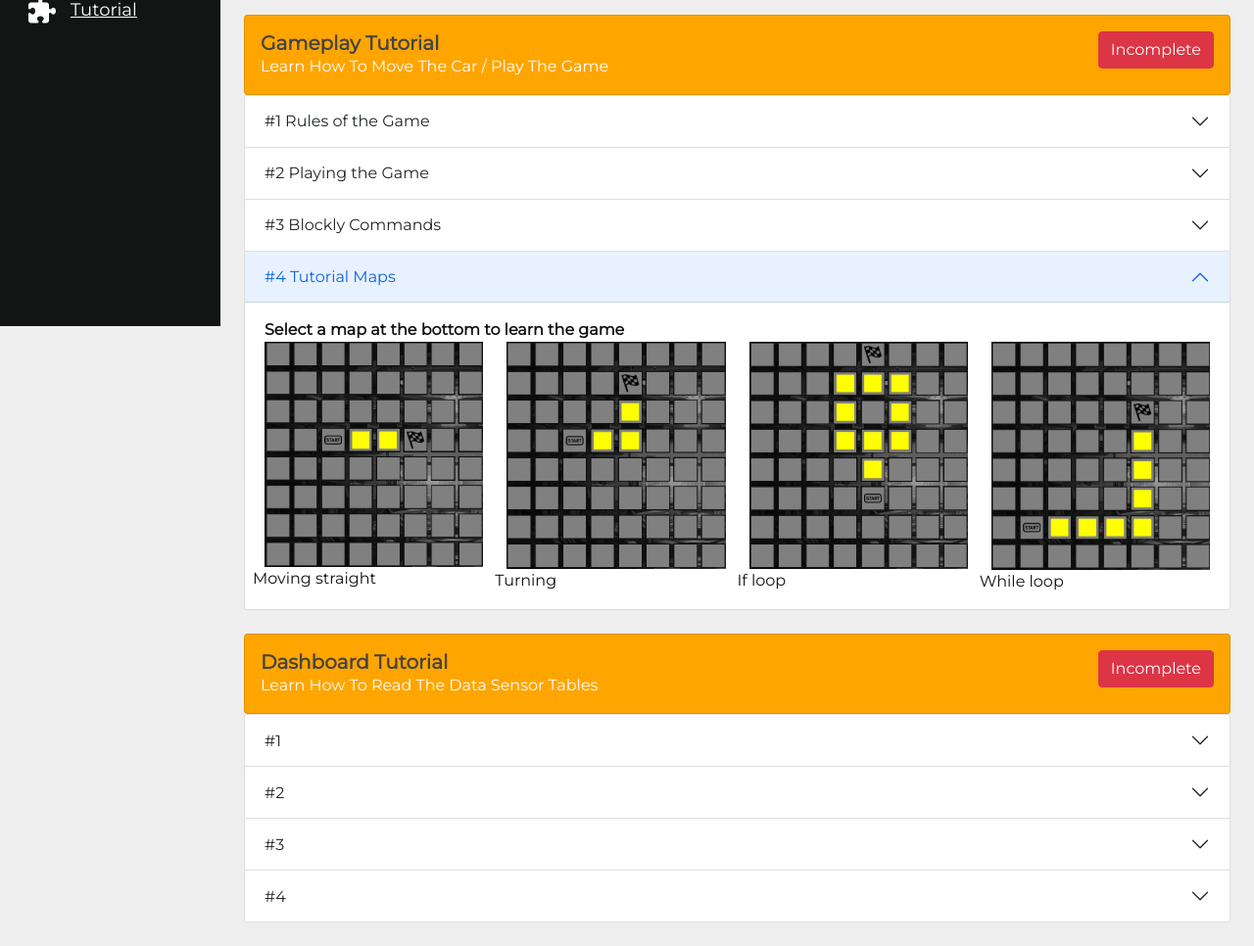
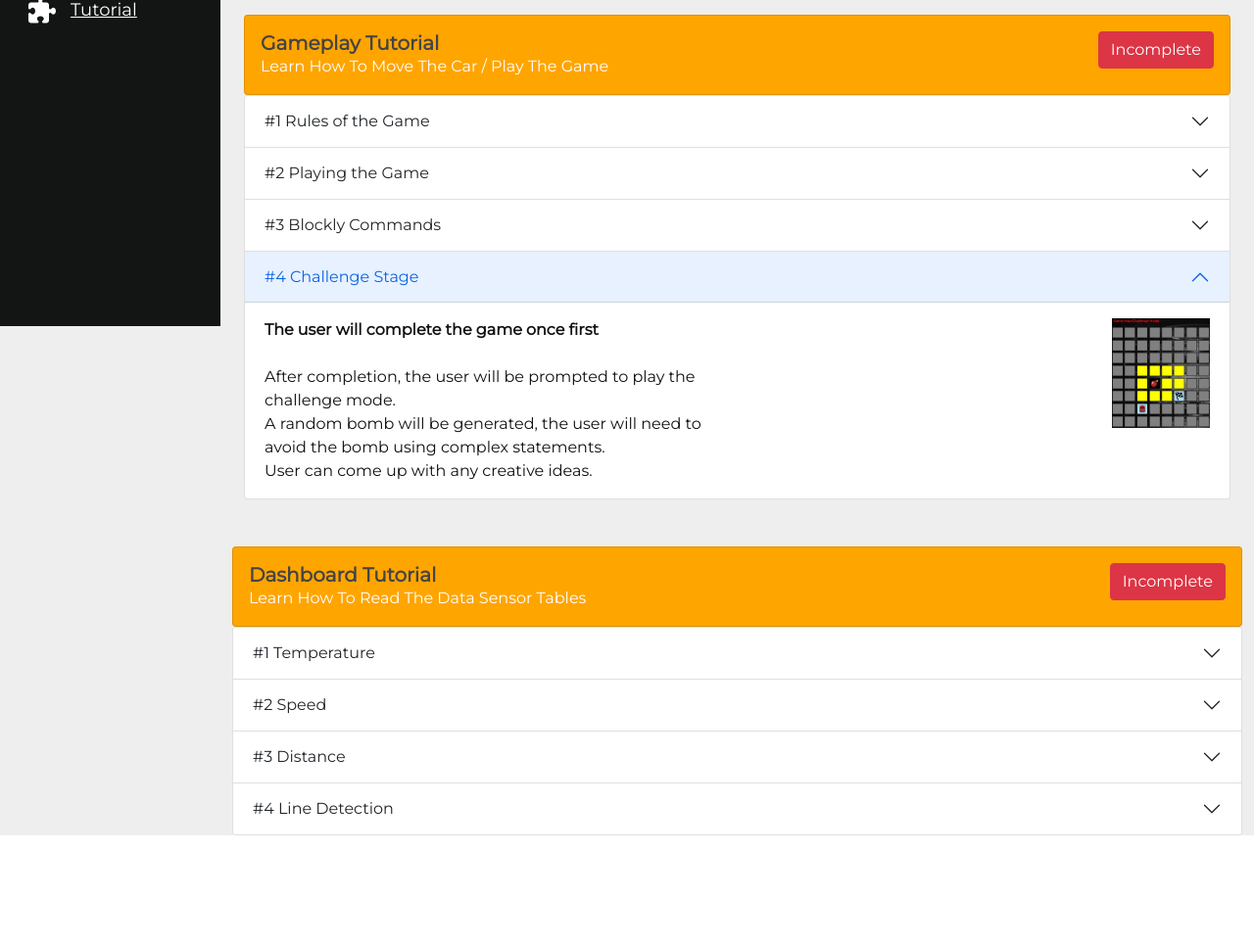
Before and after one commit to SageSG/Wifi-Controlled-Robotic-Car, a Flask app: page /tutorials in a window 1280 px wide, after a click on "#4 Challenge Stage". Shown: the part 527-1493 px from the top of the page at 98% size. After the commit the page ends 1380 px from the top, so only its background shows below. Run offline with Flask 2, Linux system fonts and the light colour scheme; some libraries are stand-ins or nearby versions.

Commit message:
tutorial complete dashboard

```diff
--- a/webportal/templates/tutorials.html
+++ b/webportal/templates/tutorials.html
@@ -284,46 +284,24 @@
 				<button class="accordion-button collapsed" type="button" data-bs-toggle="collapse"
 					onclick="registerTask(7)" data-bs-target="#collapseEight" aria-expanded="false"
 					aria-controls="collapseEight">
-					#4 Tutorial Maps
+					#4 Challenge Stage
 				</button>
 			</h2>
 			<div id="collapseEight" class="accordion-collapse collapse" aria-labelledby="headingEight"
 				data-bs-parent="#accordionExample2">
 				<div class="accordion-body">
-					<strong>Select a map at the bottom to learn the game</strong>
 					<div class="row">
-						<div class="col" size="md6 lg3 xs12">
-							<div class="row">
-								<img style="float:center;" width="100" src="../static/img/forwardmap.JPG"/>
-							</div>
-							<div class="row">
-								Moving straight
-							</div>
+						<div class="col">
+							<strong>The user will complete the game once first</strong><br><br>
+							After completion, the user will be prompted to play the challenge mode.<br>
+							A random bomb will be generated, the user will need to avoid the bomb using complex statements. <br>
+							User can come up with any creative ideas.
 						</div>
-						<div class="col" size="md6 lg3 xs12">
-							<div class="row">
-								<img style="float:center;" width="100" src="../static/img/turningmap.JPG"/>
-							</div>
-							<div class="row">
-								Turning
-							</div>
+						<div class="col">
+							<img style="float:right;" width="100" src="../static/img/challengestage.JPG"/>
 						</div>
-						<div class="col" size="md6 lg3 xs12">
-							<div class="row">
-								<img style="float:center;" width="100" src="../static/img/ifmap.JPG"/>
-							</div>
-							<div class="row">
-								If loop
-							</div>
-						</div>
-						<div class="col" size="md6 lg3 xs12">
-							<div class="row">
-								<img style="float:center;" width="100" src="../static/img/whilemap.JPG"/>
-							</div>
-							<div class="row">
-								While loop
-							</div>
-						</div>
+					</div>
+
 					</div>
 
 				</div>
@@ -361,25 +339,14 @@
 				<button class="accordion-button collapsed" onclick="registerTask(8)" type="button"
 					data-bs-toggle="collapse" data-bs-target="#collapseNine" aria-expanded="true"
 					aria-controls="collapseNine">
-					#1
+					#1 Temperature
 				</button>
 			</h2>
 			<div id="collapseNine" class="accordion-collapse collapse" aria-labelledby="headingNine"
 				data-bs-parent="#accordionExample3" aria-expanded="true">
 				<div class="accordion-body">
-					<strong>This is the second item's accordion body.</strong> It is hidden by default, until
-					the
-					collapse plugin adds the appropriate classes that we use to style each element. These
-					classes
-					control the overall appearance, as well as the showing and hiding via CSS transitions. You
-					can
-					modify any of this with custom CSS or overriding our default variables. It's also worth
-					noting
-					that
-					just about any HTML can go within the <code>.accordion-body</code>, though the transition
-					does
-					limit
-					overflow.
+					<strong>This is the temperature of the car sensed and gathered from the MSP432 board</strong> <br> <br>
+					If temperature is too high, please stop using the car.
 				</div>
 			</div>
 		</div>
@@ -388,24 +355,15 @@
 				<button class="accordion-button collapsed" type="button" data-bs-toggle="collapse"
 					data-bs-target="#collapseTen" onclick="registerTask(9)" aria-expanded="false"
 					aria-controls="collapseTen">
-					#2
+					#2 Speed
 				</button>
 			</h2>
 			<div id="collapseTen" class="accordion-collapse collapse" aria-labelledby="headingTen"
 				data-bs-parent="#accordionExample3">
 				<div class="accordion-body">
-					<strong>This is the third item's accordion body.</strong> It is hidden by default, until the
-					collapse plugin adds the appropriate classes that we use to style each element. These
-					classes
-					control the overall appearance, as well as the showing and hiding via CSS transitions. You
-					can
-					modify any of this with custom CSS or overriding our default variables. It's also worth
-					noting
-					that
-					just about any HTML can go within the <code>.accordion-body</code>, though the transition
-					does
-					limit
-					overflow.
+					<strong>This graph shows the speed of the car </strong> <br> <br>
+					The graph stores the m/s of the car travelling everytime the game is played. <br>
+					It will reset when the game is completed.
 				</div>
 			</div>
 		</div>
@@ -414,24 +372,15 @@
 				<button class="accordion-button collapsed" type="button" data-bs-toggle="collapse"
 					data-bs-target="#collapseEleven" onclick="registerTask(10)" aria-expanded="false"
 					aria-controls="collapseEleven">
-					#3
+					#3 Distance
 				</button>
 			</h2>
 			<div id="collapseEleven" class="accordion-collapse collapse" aria-labelledby="headingEleven"
 				data-bs-parent="#accordionExample3">
 				<div class="accordion-body">
-					<strong>This is the third item's accordion body.</strong> It is hidden by default, until the
-					collapse plugin adds the appropriate classes that we use to style each element. These
-					classes
-					control the overall appearance, as well as the showing and hiding via CSS transitions. You
-					can
-					modify any of this with custom CSS or overriding our default variables. It's also worth
-					noting
-					that
-					just about any HTML can go within the <code>.accordion-body</code>, though the transition
-					does
-					limit
-					overflow.
+					<strong>This shows the total distance the car travelled</strong><br><br>
+					The information is useful to understand if the codes used can be decreased, to make it quicker to reach
+					the end of the finishing line.
 				</div>
 			</div>
 		</div>
@@ -439,25 +388,15 @@
 			<h2 class="accordion-header" id="headingTwelve" onclick="registerTask(11)">
 				<button class="accordion-button collapsed" type="button" data-bs-toggle="collapse"
 					data-bs-target="#collapseTwelve" aria-expanded="false" aria-controls="collapseTwelve">
-					#4
+					#4 Line Detection
 				</button>
 			</h2>
 			<div id="collapseTwelve" class="accordion-collapse collapse" aria-labelledby="headingTwelve"
 				data-bs-parent="#accordionExample3">
 				<div class="accordion-body">
-					<strong>This is the second item's accordion body.</strong> It is hidden by default, until
-					the
-					collapse plugin adds the appropriate classes that we use to style each element. These
-					classes
-					control the overall appearance, as well as the showing and hiding via CSS transitions. You
-					can
-					modify any of this with custom CSS or overriding our default variables. It's also worth
-					noting
-					that
-					just about any HTML can go within the <code>.accordion-body</code>, though the transition
-					does
-					limit
-					overflow.
+					<strong>This shows if the car has exceeded the boundary of the map</strong> <br> <br>
+					The graph represent the output of the car's line sensor. <br>
+					0 means there is no line while 1 means there is a line.
 				</div>
 			</div>
 		</div>
```
Also changed, not shown: webportal/static/img/challengestage.JPG (added).
